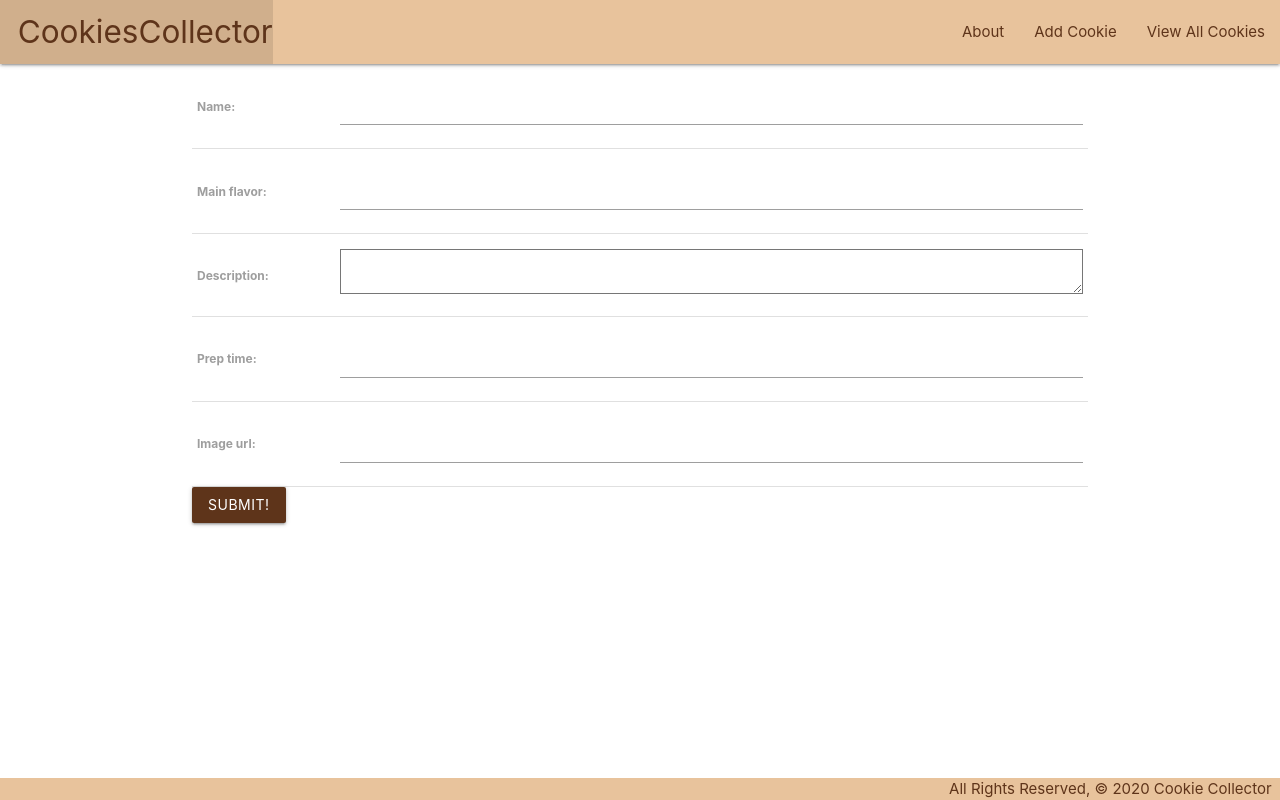
After one commit to gc893/django-cookie-collector, a Django app: page /cookies/create/ in a window 1280 px wide. The commit adds this page. Run offline with Django 3.2, Linux system fonts and the light colour scheme.

Commit message:
add add cookie form

```diff
--- a/main_app/models.py
+++ b/main_app/models.py
@@ -1,4 +1,5 @@
 from django.db import models
+from django.urls import reverse
 
 # Create your models here.
 
@@ -11,3 +12,6 @@ class Cookie(models.Model):
 
     def __str__(self):
         return self.name
+
+    def get_absolute_url(self):
+        return reverse('detail', kwargs={'cookie_id': self.id})
--- a/main_app/templates/base.html
+++ b/main_app/templates/base.html
@@ -18,6 +18,7 @@
             </ul>
             <ul class="right">
               <li><a href="{% url 'about' %}">About</a></li>
+              <li><a href="{% url 'cookies_create' %}">Add Cookie</a></li>
               <li><a href="{% url 'index' %}">View All Cookies</a></li>
             </ul>
           </div>
--- /dev/null
+++ b/main_app/templates/main_app/cookie_form.html
@@ -0,0 +1,14 @@
+{% extends 'base.html' %}
+
+{% block content %}
+  <!-- Leaving the action empty makes the form post to the same url used to display it -->
+  <form action="" method="post">
+    <!-- Django requires the following for security purposes -->
+    {% csrf_token %}
+    <table>
+      <!-- Render the inputs inside of <tr>s & <td>s -->
+      {{ form.as_table }}
+    </table>
+    <input type="submit" value="Submit!" class="btn">
+  </form>
+{% endblock %}
--- a/main_app/urls.py
+++ b/main_app/urls.py
@@ -7,4 +7,5 @@ urlpatterns = [
     path('about/', views.about, name='about'),
     path('cookies/', CookieList.as_view(), name='index'),
     path('cookies/<int:cookie_id>/', views.cookies_detail, name='detail'),
+    path('cookies/create/', views.CookieCreate.as_view(), name='cookies_create'),
 ]
--- a/main_app/views.py
+++ b/main_app/views.py
@@ -1,5 +1,5 @@
 from django.shortcuts import render
-from django.views.generic import ListView
+from django.views.generic import ListView, CreateView
 from .models import Cookie
 
 # Create your views here.
@@ -25,3 +25,7 @@ class CookieList(ListView):
     template_name = 'cookies/index.html'
     # queryset = Cookie.objects.all()
     context_object_name = 'cookies'
+
+class CookieCreate(CreateView):
+  model = Cookie
+  fields = '__all__'
```
